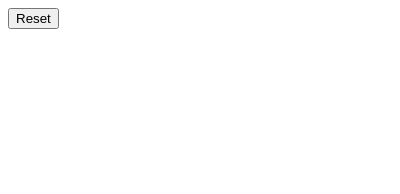
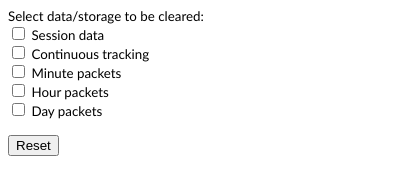
Before and after one commit to EmptyBox303/staplebomb, a browser extension: page popup.html in a window 400 px wide. Drawn offline with Linux system fonts and the light colour scheme.

Commit message:
basic setup for custom db clear

```diff
--- a/popup.html
+++ b/popup.html
@@ -6,7 +6,34 @@
     <title>Popup</title>
 </head>
 <body>
-    <button id = "resetButton">Reset</button>
-    <script src = "src/popup.js"></script>
+    <div style = "width: 200px; display: inline-block; font-size: 10pt;
+    font-family:'Gill Sans', 'Gill Sans MT', Calibri, 'Trebuchet MS', sans-serif;">
+        <span>Select data/storage to be cleared:</span><br>
+        <form>
+            <input type="checkbox" id="session">
+            <label for="session">Session data</label>
+            <br>
+            <input type="checkbox" id="continuous">
+            <label for="continuous">Continuous tracking</label>
+            <br>
+
+            <input type="checkbox" id="minute">
+            <label for="minute">Minute packets</label>
+            <br>
+
+            <input type="checkbox" id="hour">
+            <label for="hour">Hour packets</label>
+            <br>
+
+            <input type="checkbox" id="day">
+            <label for="day">Day packets</label>
+            <br>
+        </form>
+
+        <br>
+        <button id = "resetButton">Reset</button>
+        <script src = "src/popup.js"></script>
+    </div>
+
 </body>
 </html>
--- a/src/popup.js
+++ b/src/popup.js
@@ -1,4 +1,8 @@
 var resetButton = document.getElementById("resetButton");
+
+var clearSession = document.getElementById("session");
+var clearCont = document.getElementById("continuous");
+
 resetButton.onclick = () =>{
     //console.warn("this is happening");
     chrome.storage.local.clear(() => {
```
Also changed, not shown: style/popup.css (added).
